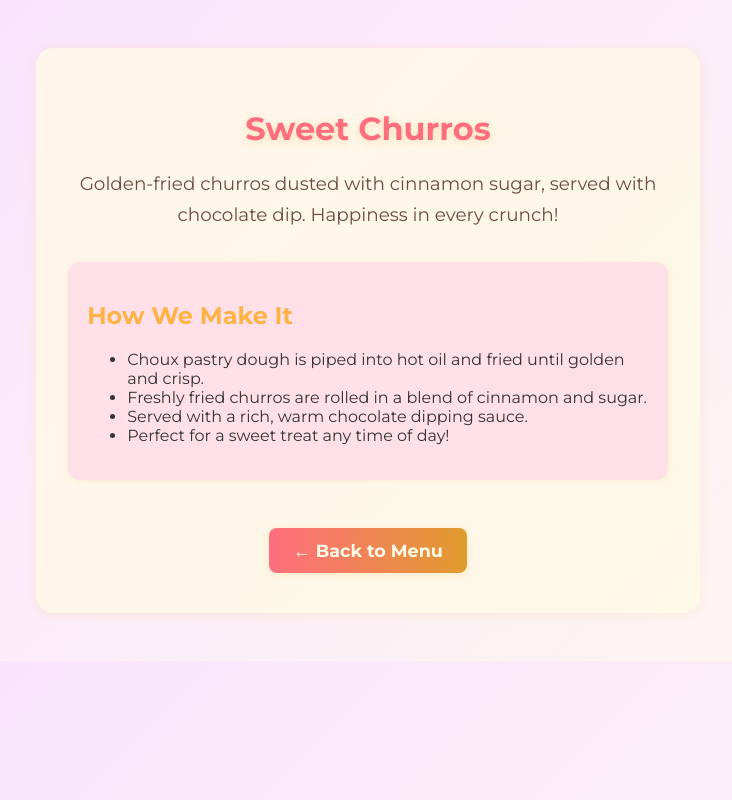
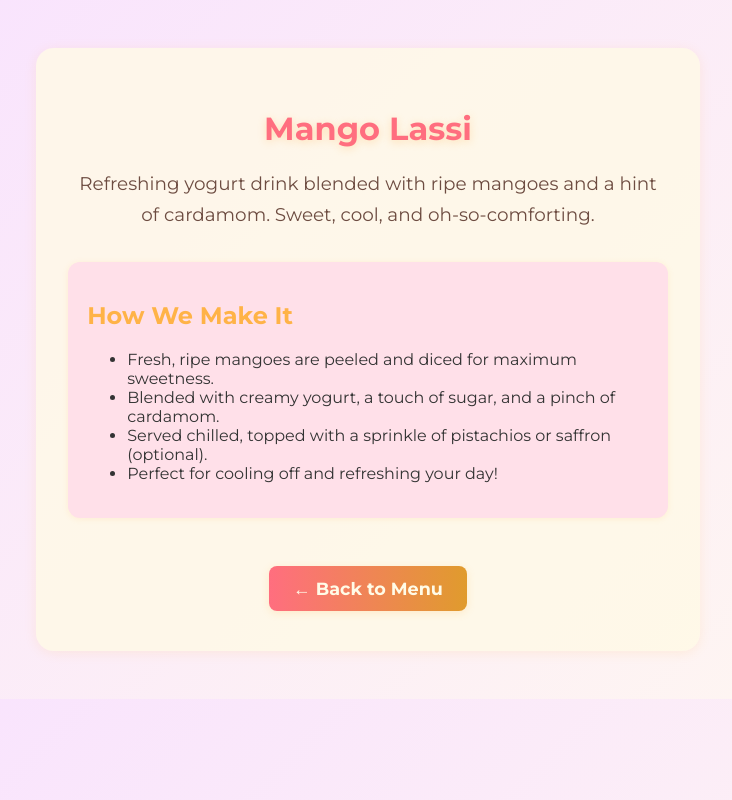
Before and after one commit to KomiChaan/Antartican-Food-Stall-Website, a plain HTML site: page mango-lassi.html in a window 1280 px wide. Shown: the whole page, without its empty margins (272-1004 px from the left). Drawn offline with Linux system fonts and the light colour scheme.

Commit message:
Update mango-lassi.html

```diff
--- a/mango-lassi.html
+++ b/mango-lassi.html
@@ -2,7 +2,7 @@
 <html lang="en">
 <head>
   <meta charset="UTF-8">
-  <title>Sweet Churros - Antartican Co Food Stall</title>
+  <title>Mango Lassi - Antartican Co Food Stall</title>
   <link href="https://fonts.googleapis.com/css?family=Montserrat:700,400&display=swap" rel="stylesheet">
   <style>
     body { margin: 0; font-family: 'Montserrat', sans-serif; background: linear-gradient(135deg, #f8e1ff 0%, #fff8f0 100%); color: #333; }
@@ -16,17 +16,17 @@
 </head>
 <body>
   <div class="container">
-    <h1>Sweet Churros</h1>
+    <h1>Mango Lassi</h1>
     <div class="desc">
-      Golden-fried churros dusted with cinnamon sugar, served with chocolate dip. Happiness in every crunch!
+      Refreshing yogurt drink blended with ripe mangoes and a hint of cardamom. Sweet, cool, and oh-so-comforting.
     </div>
     <div class="how">
       <h2 style="color:#ffb347;">How We Make It</h2>
       <ul>
-        <li>Choux pastry dough is piped into hot oil and fried until golden and crisp.</li>
-        <li>Freshly fried churros are rolled in a blend of cinnamon and sugar.</li>
-        <li>Served with a rich, warm chocolate dipping sauce.</li>
-        <li>Perfect for a sweet treat any time of day!</li>
+        <li>Fresh, ripe mangoes are peeled and diced for maximum sweetness.</li>
+        <li>Blended with creamy yogurt, a touch of sugar, and a pinch of cardamom.</li>
+        <li>Served chilled, topped with a sprinkle of pistachios or saffron (optional).</li>
+        <li>Perfect for cooling off and refreshing your day!</li>
       </ul>
     </div>
     <a href="Antartican.html" class="back-btn">&larr; Back to Menu</a>
```
